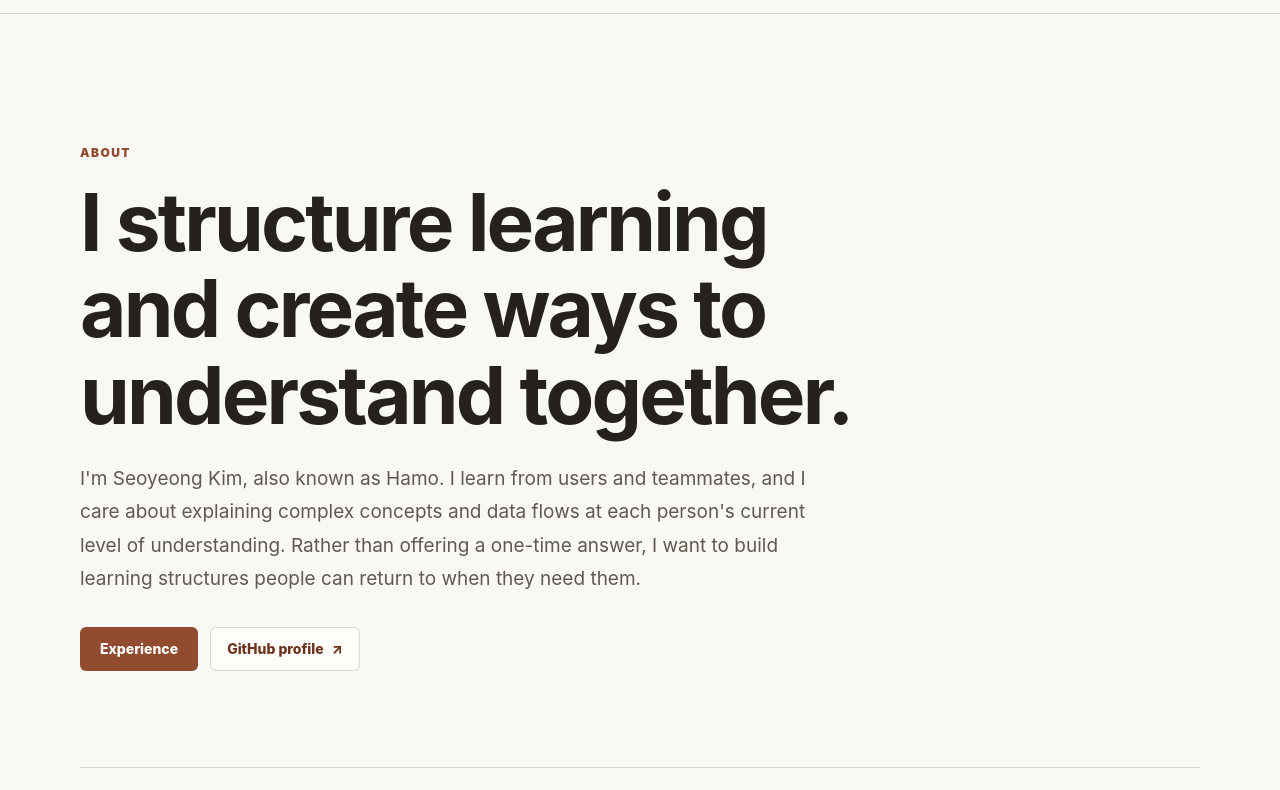
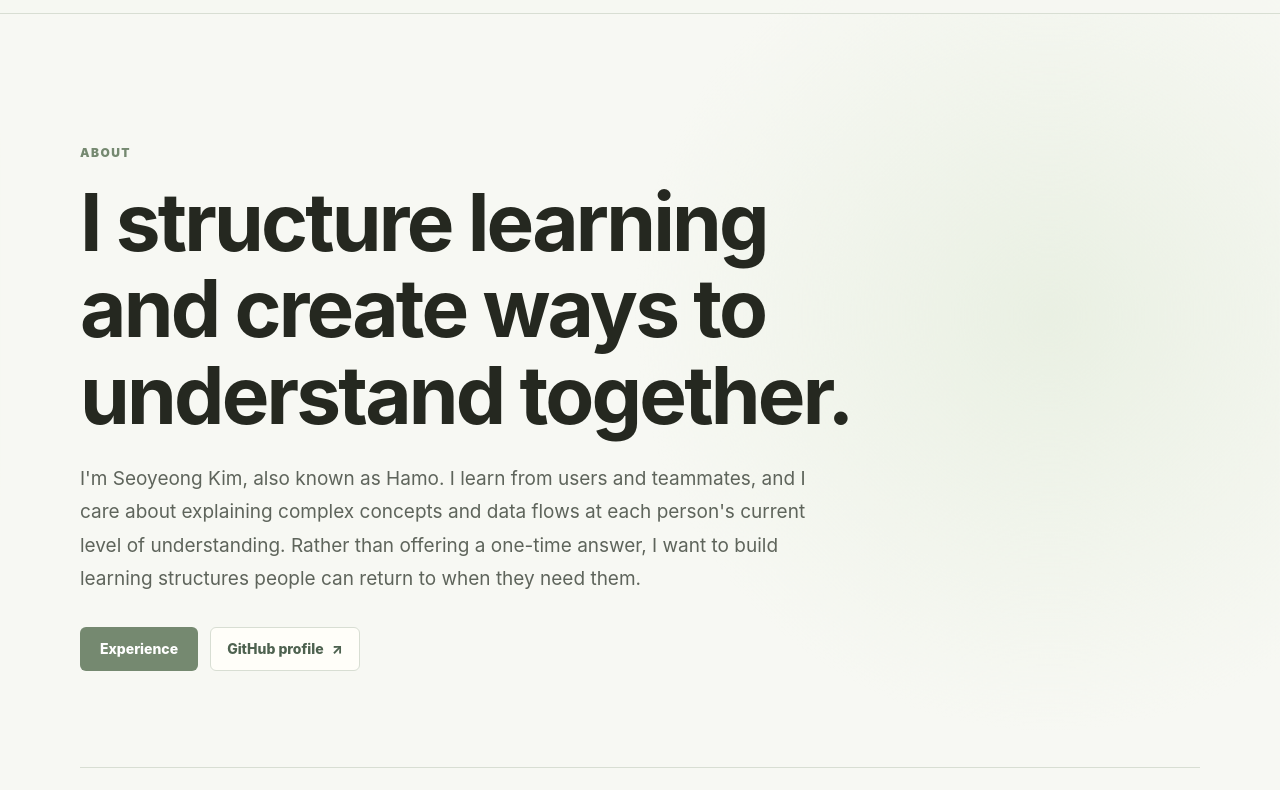
Before and after one commit to hamoYeong/hamoYeong.github.io, an Astro site: page /en/about/ in a window 1280 px wide. Shown: the part 63-853 px from the top of the page. Built offline with nearby package versions, Linux system fonts and the light colour scheme; Astro itself is replaced by a stand-in of ours.

Commit message:
style: 주요 페이지 색감과 분위기 통일

```diff
--- a/src/pages/[locale]/index.astro
+++ b/src/pages/[locale]/index.astro
@@ -219,18 +219,6 @@ const publicEmail = 'rlatjdud6573@naver.com';
 </BaseLayout>
 
 <style>
-	:global(body) {
-		--color-accent: #758970;
-		--color-accent-strong: #4e6250;
-		--color-surface-accent: #e8eee2;
-		--color-focus: #527158;
-		--color-on-dark-accent: #dbe6d5;
-
-		background:
-			radial-gradient(circle at 82% 7%, rgba(220, 232, 211, 0.58), transparent 26rem),
-			var(--color-canvas);
-	}
-
 	:global(.site-main) {
 		padding-top: clamp(var(--space-10), 7vw, var(--space-20));
 	}
--- a/src/styles/global.css
+++ b/src/styles/global.css
@@ -15,7 +15,9 @@ body {
 	min-width: 20rem;
 	min-height: 100vh;
 	margin: 0;
-	background: var(--color-canvas);
+	background:
+		radial-gradient(circle at 82% 7%, rgb(220 232 211 / 0.5), transparent 26rem),
+		var(--color-canvas);
 	color: var(--color-text);
 	font-family: var(--font-sans);
 	font-size: var(--text-base);
--- a/src/styles/tokens.css
+++ b/src/styles/tokens.css
@@ -31,28 +31,28 @@
 	--space-20: 5rem;
 	--space-24: 6rem;
 
-	--color-canvas: #faf8f4;
-	--color-surface: #fffdf9;
-	--color-surface-muted: #f2eee7;
-	--color-surface-accent: #f6e8de;
-	--color-text: #25211d;
-	--color-text-soft: #5f5952;
-	--color-text-faint: #7b746b;
-	--color-border: #ddd6cc;
-	--color-border-strong: #c5bcae;
-	--color-accent: #914b2f;
-	--color-accent-strong: #6e341f;
-	--color-focus: #17657a;
+	--color-canvas: #f7f8f3;
+	--color-surface: #fffef9;
+	--color-surface-muted: #eef1e9;
+	--color-surface-accent: #e8eee2;
+	--color-text: #252820;
+	--color-text-soft: #5e645b;
+	--color-text-faint: #788074;
+	--color-border: #d8ded3;
+	--color-border-strong: #bdc8b8;
+	--color-accent: #758970;
+	--color-accent-strong: #4e6250;
+	--color-focus: #527158;
 	--color-on-accent: #ffffff;
-	--color-on-dark-soft: #e6e0d8;
-	--color-on-dark-accent: #e9bda8;
+	--color-on-dark-soft: #e3e9e0;
+	--color-on-dark-accent: #dbe6d5;
 
 	--radius-sm: 0.25rem;
 	--radius-md: 0.5rem;
 	--radius-lg: 0.75rem;
 	--radius-pill: 0.375rem;
 
-	--shadow-card: 0 1rem 3rem rgb(74 52 34 / 0.07);
+	--shadow-card: 0 1rem 3rem rgb(67 81 63 / 0.07);
 	--border-default: 1px solid var(--color-border);
 
 	--width-reading: 46rem;
```
